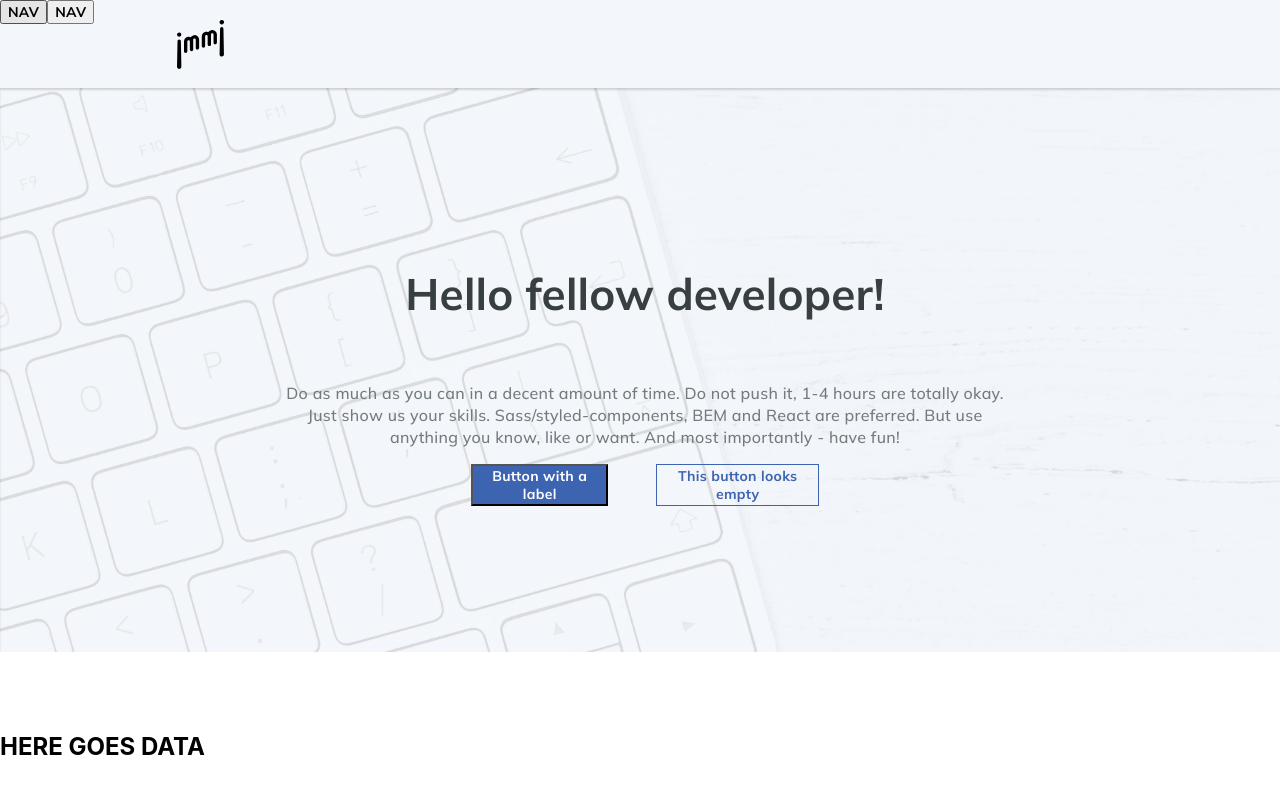
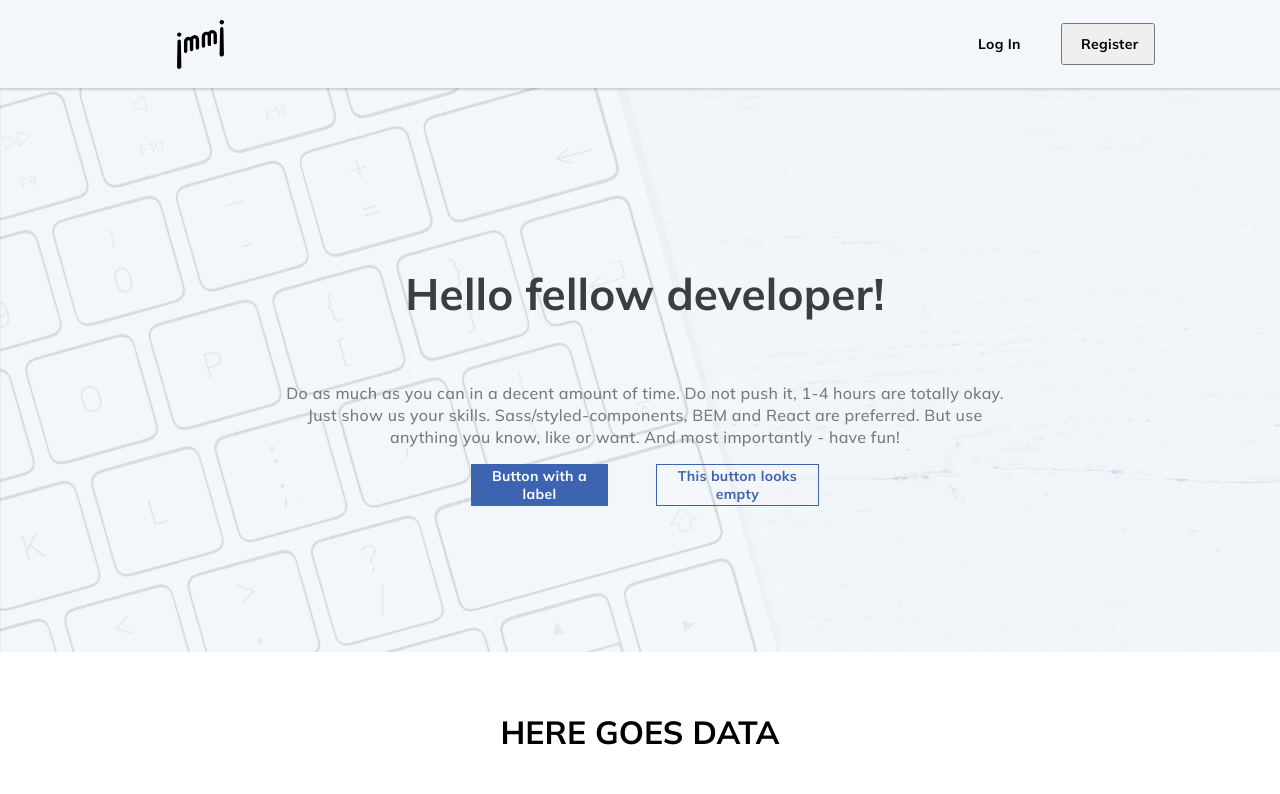
Before and after one commit to KrzysztofMalinowski94/UpTime-recruit-KM, a React (Create React App) app: page / in a window 1280 px wide. Shown: the top 794 px of the page. Built offline with nearby package versions, Linux system fonts and the light colour scheme.

Commit message:
nav buttons added

```diff
--- a/src/components/Button/Button.css
+++ b/src/components/Button/Button.css
@@ -10,8 +10,8 @@
     margin: 0px 24px;
 
     background: #3C64B1;
-    color: white
-
+    color: white;
+    border: none;
 }
 
 .intro__button--outlined{
@@ -33,8 +33,41 @@
 }
 
 .navBar__button--contained{
+    display: flex;
+    flex-direction: row;
+    align-items: center;
+    padding: 12px 18px;
+
+    position: static;
+    width: 94px;
+    height: 42px;
+    right: 0px;
+    top: calc(50% - 42px/2);
+
+    flex: none;
+    order: 0;
+    flex-grow: 1;
+    margin: 0px 20px;
 
 }
 .navBar__button--textual{
+    display: flex;
+    flex-direction: row;
+    align-items: center;
+    padding: 12px 0px;
+
+    position: static;
+    width: 43px;
+    height: 42px;
+    right: 114px;
+    top: calc(50% - 42px/2);
+
+    flex: none;
+    order: 0;
+    flex-grow: 0;
+    margin: 0px 20px;
+
+    border: none;
+    background: transparent;
 
 }
--- a/src/components/NavBar/NavBar.css
+++ b/src/components/NavBar/NavBar.css
@@ -17,6 +17,15 @@
     top: 20px;
 }
 
-.nav__button{
+.navBar__buttons{
+    display: flex;
+    flex-direction: row;
+    align-items: center;
+    padding: 0px;
 
+    position: absolute;
+    width: 157px;
+    height: 42px;
+    right: 165px;
+    top: calc(50% - 42px/2);
 }
--- a/src/components/NavBar/NavBar.js
+++ b/src/components/NavBar/NavBar.js
@@ -15,8 +15,12 @@ export const NavBar = () => {
       <div
       className="navBar__buttons"
       >
-        <Button>NAV</Button>
-        <Button>NAV</Button>
+        <Button
+        className={"navBar__button--textual"}
+        >Log In</Button>
+        <Button
+        className={"navBar__button--contained"}
+        >Register</Button>
       </div>
 
     </nav>
--- a/src/components/Section/Section.js
+++ b/src/components/Section/Section.js
@@ -1,4 +1,5 @@
 import React from "react";
+import Typography from "../Typography/Typography";
 
 import "./Section.css";
 
@@ -7,7 +8,12 @@ export const Section = () => {
     <section
     className="section"
     >
-        <h1>HERE GOES DATA</h1>
+
+        <Typography
+        className="h3"
+        >
+          <header>HERE GOES DATA</header>
+        </Typography>
     </section>
   );
 };
--- a/src/components/Typography/Typography.css
+++ b/src/components/Typography/Typography.css
@@ -27,6 +27,15 @@
 
 }
 
+.h3{
+    font-family: Mulish;
+    font-size: 32px;
+    font-weight: 700;
+    line-height: 40px;
+    letter-spacing: 0.10000000149011612px;
+    text-align: center;
+    }
+
 .body1{
     font-family: Mulish;
     font-size: 16px;
```
